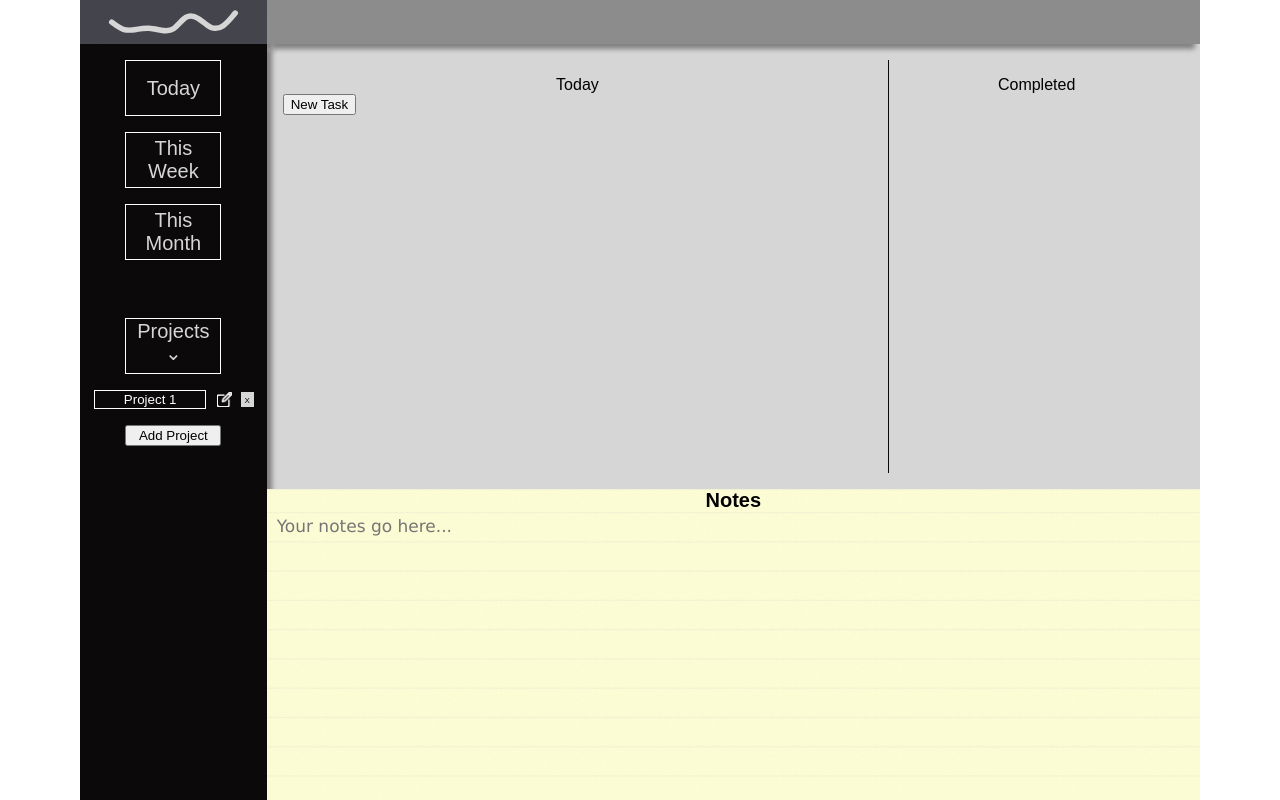
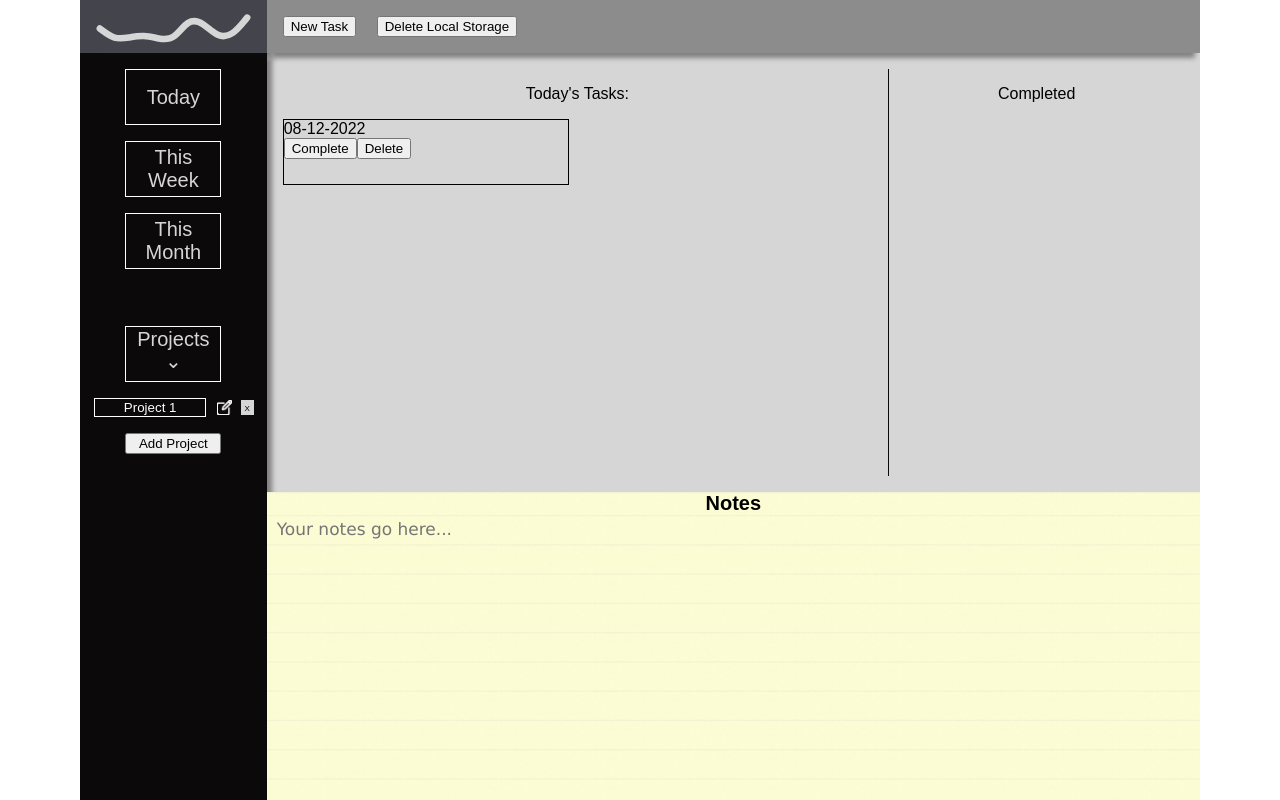
Before and after one commit to GLAVONA/to-do, a website built with webpack: page dist/index.html in a window 1280 px wide. Built offline with nearby package versions, Linux system fonts and the light colour scheme.

Commit message:
fixed tasks not saving to localstorage

```diff
--- a/src/index.js
+++ b/src/index.js
@@ -1,8 +1,11 @@
-import datefns, { endOfMonth, endOfToday } from 'date-fns';
+import datefns, { endOfMonth, endOfToday, endOfTomorrow, endOfWeek, startOfWeek } from 'date-fns';
 import './style.css';
 import Project, { addTaskToProject, createNewProject, projectArray, removeTaskFromProject, updateLocalStorage, updateProjectArray } from './project.js';
 import Task, { checkTask, createNewTask } from './task.js';
 import editIcon from './edit.png';
+import { isTomorrow } from 'date-fns/esm';
+import { deAT } from 'date-fns/locale';
+
 
 // Declare the Projectlist Div and "Add Project" button.
 const projectList = document.querySelector(".projects-list");
@@ -12,7 +15,8 @@ const addProjectButton = document.querySelector(".add-project");
 const projectCollapsible = document.querySelector(".projects-collapse");
 projectCollapsible.addEventListener("click", toggleProjects);
 
-updateProjectArray();
+const todayDiv = document.querySelector(".task-list-content");
+
 
 // Current active project
 export let currentIndex = 0;
@@ -29,7 +33,6 @@ notesAreaDiv.addEventListener("input", () => {
 let projectDivs = document.querySelectorAll(".project");
 
 // Renders the projects list for the first time.
-updateProjectArray();
 
 // Toggles projects underneath the Projects collapsible.
 function toggleProjects() {
@@ -41,9 +44,7 @@ function toggleProjects() {
 // Renders the projects list for the first time.
 updateProjectArray();
 renderProjectsList();
-renderProject();
 
-let selectedProject = "";
 
 // Renders the projects list and delete buttons, and handles logic.
 function renderProjectsList() {
@@ -103,6 +104,7 @@ function renderProjectsList() {
             updateLocalStorage();
         })
         updateLocalStorage();
+        updateProjectArray();
         projectWrapper.appendChild(projectDiv);
         projectWrapper.appendChild(editButton);
         projectWrapper.appendChild(deleteButton);
@@ -120,9 +122,11 @@ function renderProjectsList() {
     projectDivs = document.querySelectorAll(".project");
     projectDivs.forEach(proj => proj.addEventListener("click", () => {
         switchCurrentProject(proj);
+        clearTasks();
+        renderTasks();
     }))
-    switchCurrentProject(projectList.lastChild.firstChild);
 }
+switchCurrentProject(projectList.lastChild.firstChild);
 
 // Resets the Projects List html (clears it)
 function clearProjectsList() {
@@ -137,30 +141,94 @@ addProjectButton.addEventListener("click", () => {
     currentProject = createNewProject();
     renderProjectsList()
     switchCurrentProject(projectList.lastChild.firstChild);
-    updateLocalStorage();
 })
 
 // Render notes and tasks of the selected project
-function renderProject() {
+function renderNotes() {
     notesAreaDiv.value = currentProject.note;
 }
 
 function switchCurrentProject(proj) {
     currentIndex = Array.from(proj.parentElement.parentElement.children).indexOf(proj.parentElement);
     currentProject = projectArray[currentIndex];
+
     projectDivs.forEach(proj => proj.classList.remove("active"));
     proj.classList.add("active");
-    renderProject();
+    renderNotes();
+    clearTasks();
+    renderTasks();
 }
 
-const newTaskButton = document.querySelector(".today > .new-task-button");
+const newTaskButton = document.querySelector(".new-task-button");
 
-newTaskButton.addEventListener("click",()=>{
-    createNewTask();
+newTaskButton.addEventListener("click", () => {
+    updateProjectArray();
+    currentProject.taskArray.push(createNewTask());
+    projectArray[currentIndex] = currentProject;
+    updateLocalStorage();
+    clearTasks();
+    renderTasks();
     console.log(projectArray);
-    updateLocalStorage();
+
 })
 
-function renderTasks(){
 
+
+let currentDeadline = endOfToday();
+
+function createTaskDiv(name, description, dueDate) {
+
+    const taskWrapperDiv = document.createElement("div");
+    taskWrapperDiv.classList.add("task-wrapper");
+    const taskNameDiv = document.createElement("div");
+    taskNameDiv.classList.add("task-name");
+    taskNameDiv.textContent = name;
+    const taskDescDiv = document.createElement("div");
+    taskDescDiv.classList.add("task-desc");
+    taskDescDiv.textContent = description;
+    const taskDueDateDiv = document.createElement("div");
+    taskDueDateDiv.classList.add("task-duedate");
+    taskDueDateDiv.textContent = dueDate;
+    const completeButton = document.createElement("button");
+    completeButton.classList.add("complete-button");
+    completeButton.textContent = "Complete";
+    const taskDeleteButton = document.createElement("button");
+    taskDeleteButton.classList.add("delete-task-button");
+    taskDeleteButton.textContent = "Delete";
+
+    taskWrapperDiv.appendChild(taskNameDiv);
+    taskWrapperDiv.appendChild(taskDescDiv);
+    taskWrapperDiv.appendChild(taskDueDateDiv);
+    taskWrapperDiv.appendChild(completeButton);
+    taskWrapperDiv.appendChild(taskDeleteButton);
+
+    return taskWrapperDiv;
 }
+
+function clearTasks() {
+    todayDiv.innerHTML = "";
+}
+
+function renderTasks() {
+    if (currentProject.taskArray.length < 1) {
+        currentProject.taskArray.push(createNewTask());
+    }
+    currentProject.taskArray.forEach(task => {
+        const newTask = createTaskDiv(task.name, task.description, task.dueDate);
+        if (task.completed == false) {
+            todayDiv.appendChild(newTask);
+        }
+        else {
+            const completedDiv = document.querySelector(".completed");
+            completedDiv.appendChild(newTask);
+        }
+    })
+}
+
+//REMOVE THIS WHEN DONE *** v
+const deleteLocalStorageButton = document.querySelector(".delete-local-storage")
+
+deleteLocalStorageButton.addEventListener("click", () => {
+    localStorage.clear();
+})
+//*** ^
--- a/src/style.css
+++ b/src/style.css
@@ -186,6 +186,7 @@ br {
 .today-wrapper {
     flex: 1;
     padding-top: 1rem;
+    height: 100%;
 }
 
 .completed-wrapper {
@@ -202,11 +203,6 @@ br {
     text-align: center;
 }
 
-.tasks>.today {
-    flex: 1;
-    display: flex;
-
-}
 
 .tasks>.completed {
     flex: 1;
@@ -239,3 +235,20 @@ br {
     border: none;
     outline: none;
 }
+
+.new-task-button{
+    margin: 1rem;
+}
+
+.task-list-content{
+    display: grid;
+    padding-top: 1rem;
+    grid-template-columns: 1fr 1fr;
+    gap:1rem;
+    overflow: auto;
+}
+
+.task-wrapper{
+    border: 1px solid black;
+    height: 4em;
+}
--- a/src/task.js
+++ b/src/task.js
@@ -1,9 +1,9 @@
-import { endOfToday } from "date-fns";
+import { endOfToday, format } from "date-fns";
 import *  as Project from './project.js';
 import * as Index from './index.js';
 
-export default function Task(title, description, dueDate, priority, completed) {
-    return { title, description, dueDate, priority, completed }
+export default function Task(name, description, dueDate, priority, completed) {
+    return { name, description, dueDate, priority, completed }
 }
 
 export const checkTask = (task) => {
@@ -15,8 +15,6 @@ export const uncheckTask = (task) => {
 }
 
 export function createNewTask(){
-    const newTask = Task("","",endOfToday,"",false);
-    const currentProjectIndex = Index.currentIndex;
-    Project.projectArray[currentProjectIndex].taskArray.push(newTask);
+    const newTask = Task("","",format(endOfToday(),"dd-MM-yyyy"),"",false);
     return newTask;
 }
```
Also changed, not shown: dist/index.html, dist/main.js.
